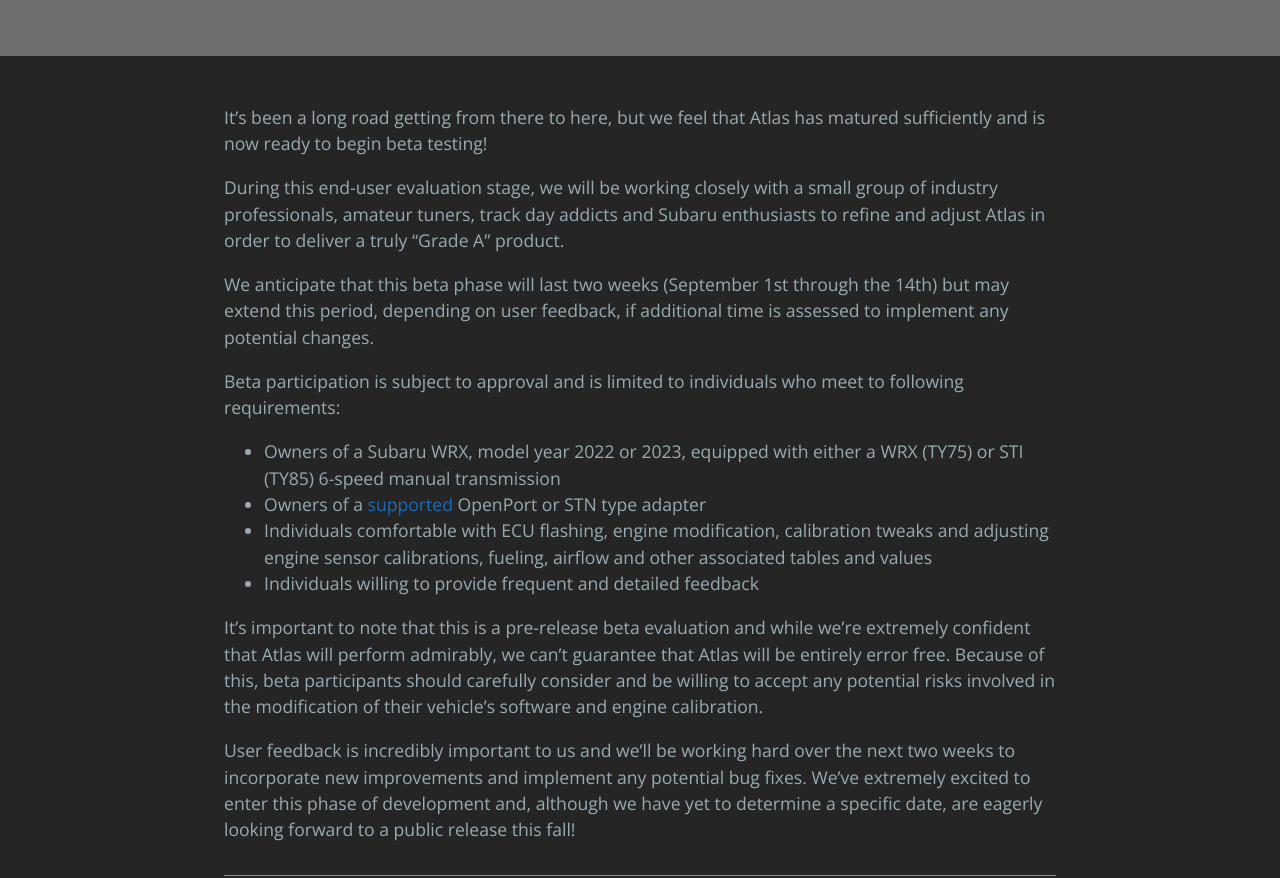
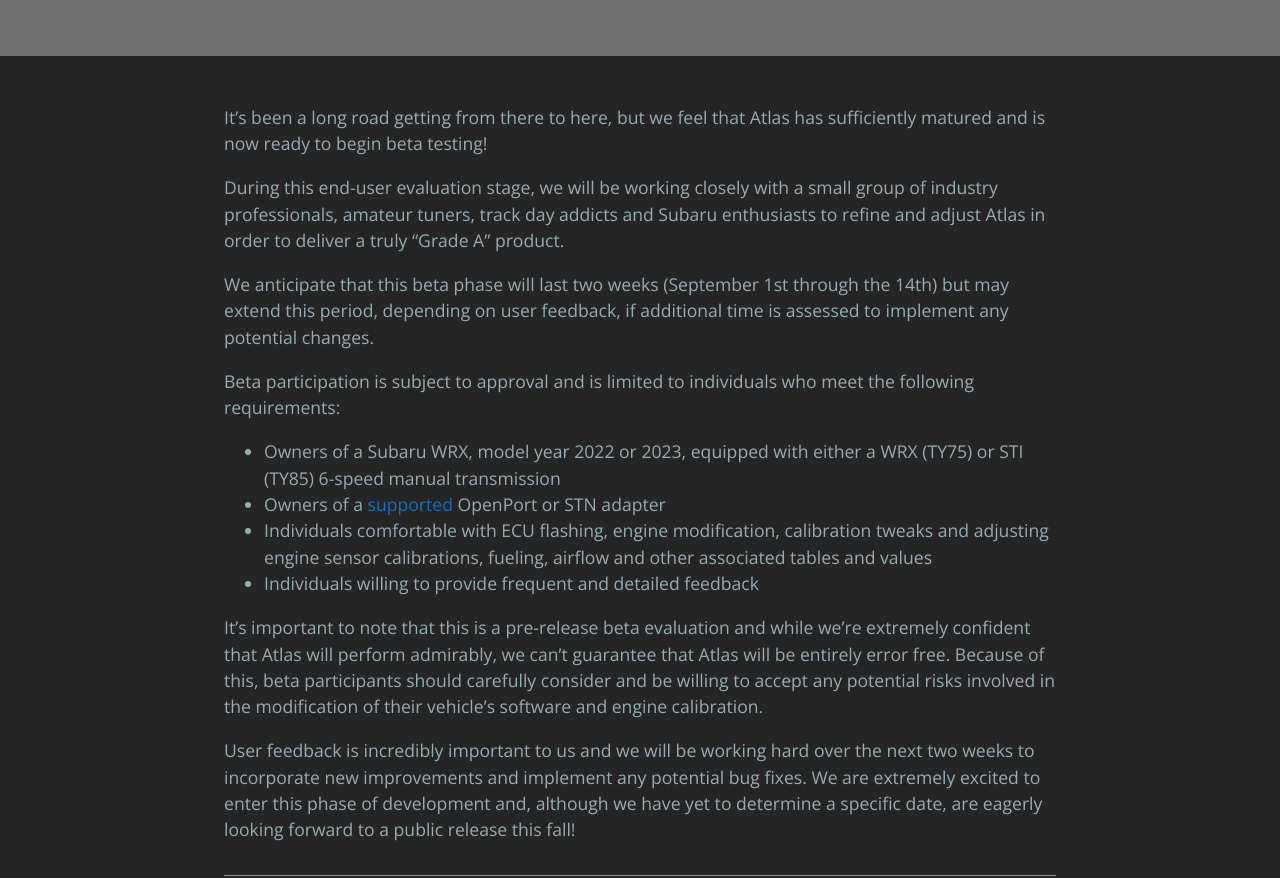
Before and after one commit to atlas-tuning/atlas-public, a Jekyll site: the page built from docs/_posts/2024-08-30-limited-beta.md, in a window 1280 px wide. Shown: the part 294-1172 px from the top of the page. Built offline with Jekyll 4.4.1, drawn with Linux system fonts in a browser that asks for light colours.

Commit message:
Update 2024-08-30-limited-beta.md

```diff
--- a/docs/_posts/2024-08-30-limited-beta.md
+++ b/docs/_posts/2024-08-30-limited-beta.md
@@ -3,20 +3,20 @@
 title: "Beta testing begins!"
 ---
 
-It's been a long road getting from there to here, but we feel that Atlas has matured sufficiently and is now ready to begin beta testing!
+It's been a long road getting from there to here, but we feel that Atlas has sufficiently matured and is now ready to begin beta testing!
 
 During this end-user evaluation stage, we will be working closely with a small group of industry professionals, amateur tuners, track day addicts and Subaru enthusiasts to refine and adjust Atlas in order to deliver a truly "Grade A" product.
 
 We anticipate that this beta phase will last two weeks (September 1st through the 14th) but may extend this period, depending on user feedback, if additional time is assessed to implement any potential changes.
 
-Beta participation is subject to approval and is limited to individuals who meet to following requirements:
+Beta participation is subject to approval and is limited to individuals who meet the following requirements:
 
 * Owners of a Subaru WRX, model year 2022 or 2023, equipped with either a WRX (TY75) or STI (TY85) 6-speed manual transmission
-* Owners of a [supported](https://atlasopensource.org/support.html) OpenPort or STN type adapter
+* Owners of a [supported](https://atlasopensource.org/support.html) OpenPort or STN adapter
 * Individuals comfortable with ECU flashing, engine modification, calibration tweaks and adjusting engine sensor calibrations, fueling, airflow and other associated tables and values
 * Individuals willing to provide frequent and detailed feedback
 
 It's important to note that this is a pre-release beta evaluation and while we're extremely confident that Atlas will perform admirably, we can't guarantee that Atlas will be entirely error free. Because of this, beta participants should carefully consider and be willing to accept any potential risks involved in the modification of their vehicle's software and engine calibration.
 
-User feedback is incredibly important to us and we'll be working hard over the next two weeks to incorporate new improvements and implement any potential bug fixes.
-We've extremely excited to enter this phase of development and, although we have yet to determine a specific date, are eagerly looking forward to a public release this fall!
+User feedback is incredibly important to us and we will be working hard over the next two weeks to incorporate new improvements and implement any potential bug fixes.
+We are extremely excited to enter this phase of development and, although we have yet to determine a specific date, are eagerly looking forward to a public release this fall!
```
